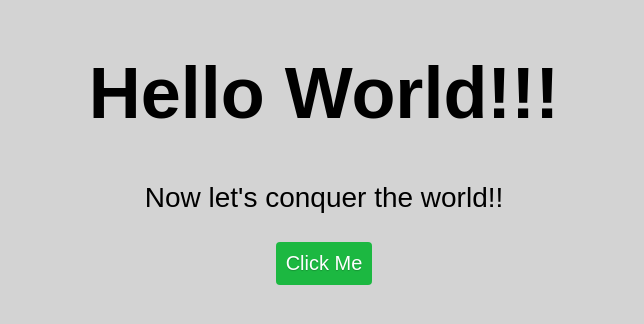
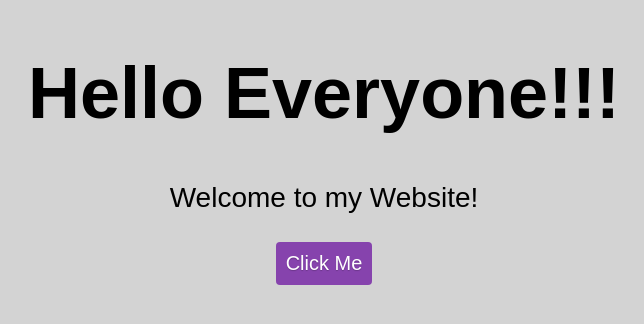
Before and after one commit to alpu84/My-First-Site, a plain HTML site: page index.html in a window 1280 px wide. Shown: the part 224-548 px from the top of the page, without its empty margins (316-960 px from the left). Drawn offline with Linux system fonts and the light colour scheme.

Commit message:
First commit

```diff
--- a/index.html
+++ b/index.html
@@ -7,8 +7,8 @@
 </head>
 <body>
   <div>
-    <h1>Hello World!!!</h1>
-    <p>Now let's conquer the world!!</p>
+    <h1>Hello Everyone!!!</h1>
+    <p>Welcome to my Website!</p>
     <button>Click Me</button>
   </div>
   <script src="script.js" type="text/javascript"></script>
--- a/styles.css
+++ b/styles.css
@@ -23,7 +23,7 @@ body {
       border-radius: 4px;
       border: none;
       text-shadow: 0 1px 1px rgba(0, 0, 0, 0.2);
-      background: rgb(28, 184, 65);
+      background: rgb(134, 67, 173);
       padding: 10px;
       outline: none;
       cursor: pointer;
@@ -32,4 +32,5 @@ body {
   button:hover {
     background: rgb(66, 184, 221);
     padding: 12px;
+
   }
```
